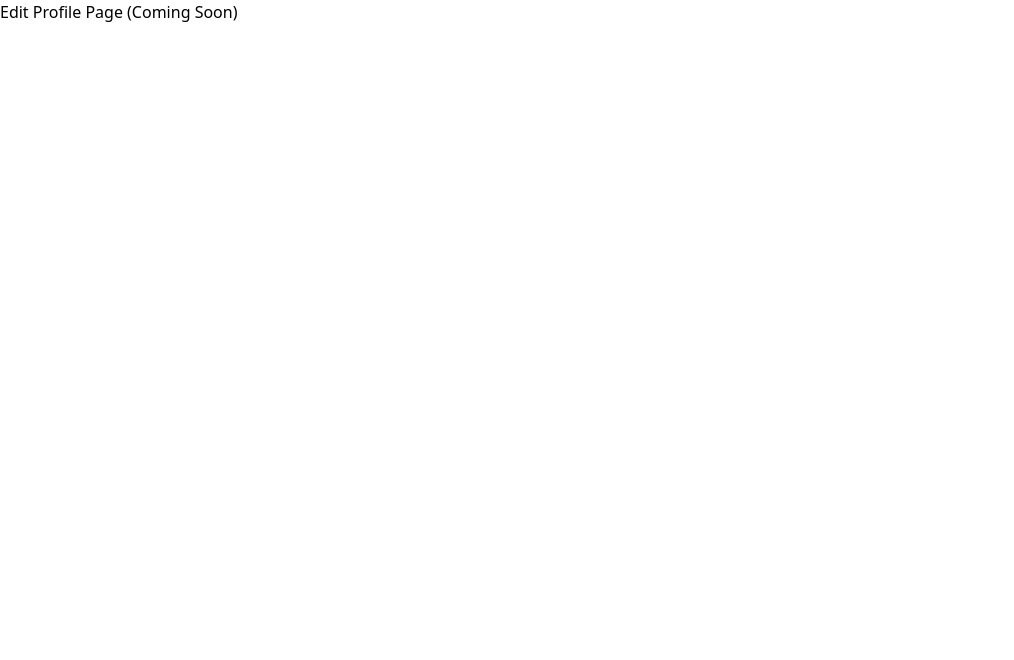
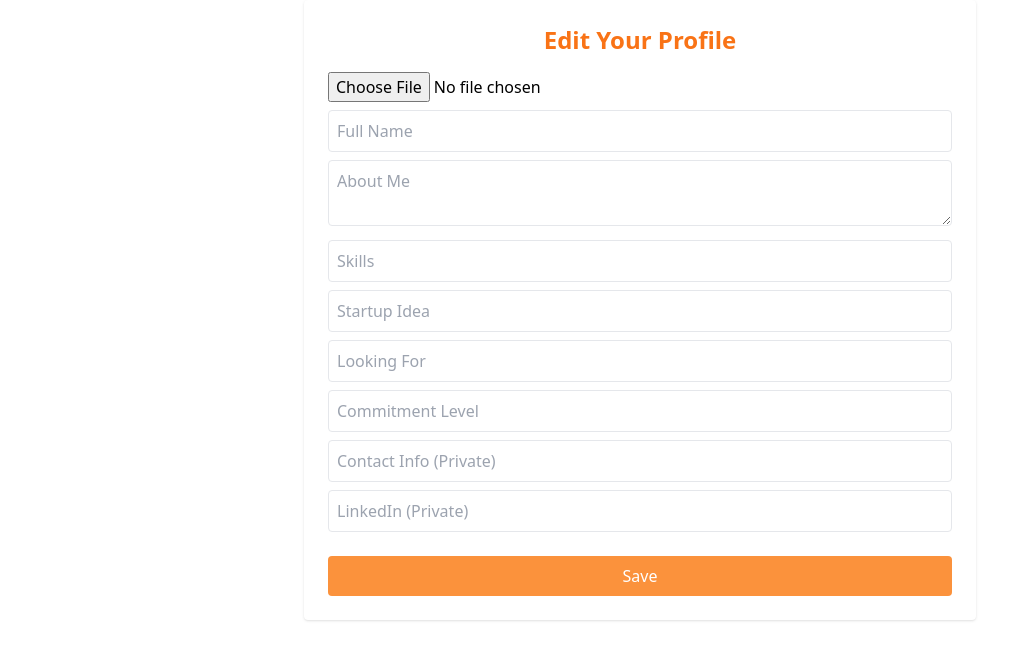
Before and after one commit to tiffany0104/sparko-mvp, a React (Vite) app: page /edit-profile in a window 1280 px wide. Shown: the top 660 px of the page, without its empty margins (0-1014 px from the left). Built offline with nearby package versions, Linux system fonts and the light colour scheme; no server answers.

Commit message:
edit profile

```diff
--- /dev/null
+++ b/src/EditProfile.jsx
@@ -0,0 +1,62 @@
+import React, { useEffect, useState } from 'react';
+import { supabase } from './supabaseClient';
+import { useNavigate } from 'react-router-dom';
+
+function EditProfile() {
+  const navigate = useNavigate();
+  const [profile, setProfile] = useState({
+    full_name: '',
+    about_me: '',
+    skills: '',
+    startup_idea: '',
+    looking_for: '',
+    commitment_level: '',
+    contact_info: '',
+    linkedin: '',
+    profile_pic_url: ''
+  });
+  const [previewUrl, setPreviewUrl] = useState('');
+
+  useEffect(() => {
+    const fetchProfile = async () => {
+      const user = supabase.auth.user();
+      if (!user) return;
+      const { data } = await supabase.from('Users').select('*').eq('id', user.id).single();
+      if (data) setProfile(data);
+    };
+    fetchProfile();
+  }, []);
+
+  const handleImageUpload = async (e) => {
+    const file = e.target.files[0];
+    const filePath = `${supabase.auth.user().id}/${file.name}`;
+    await supabase.storage.from('profile-pictures').upload(filePath, file);
+    const { publicURL } = supabase.storage.from('profile-pictures').getPublicUrl(filePath).data;
+    setProfile({ ...profile, profile_pic_url: publicURL });
+  };
+
+  const handleSave = async () => {
+    const user = supabase.auth.user();
+    if (!user) return;
+    await supabase.from('Users').upsert({ ...profile, id: user.id });
+    navigate('/profile');
+  };
+
+  return (
+    <div className="max-w-2xl mx-auto p-6 bg-white shadow rounded">
+      <h1 className="text-2xl font-bold mb-4 text-center text-orange-500">Edit Your Profile</h1>
+      <input type="file" onChange={handleImageUpload} className="mb-2" />
+      <input value={profile.full_name} onChange={(e) => setProfile({ ...profile, full_name: e.target.value })} placeholder="Full Name" className="w-full p-2 mb-2 border rounded" />
+      <textarea value={profile.about_me} onChange={(e) => setProfile({ ...profile, about_me: e.target.value })} placeholder="About Me" className="w-full p-2 mb-2 border rounded" />
+      <input value={profile.skills} onChange={(e) => setProfile({ ...profile, skills: e.target.value })} placeholder="Skills" className="w-full p-2 mb-2 border rounded" />
+      <input value={profile.startup_idea} onChange={(e) => setProfile({ ...profile, startup_idea: e.target.value })} placeholder="Startup Idea" className="w-full p-2 mb-2 border rounded" />
+      <input value={profile.looking_for} onChange={(e) => setProfile({ ...profile, looking_for: e.target.value })} placeholder="Looking For" className="w-full p-2 mb-2 border rounded" />
+      <input value={profile.commitment_level} onChange={(e) => setProfile({ ...profile, commitment_level: e.target.value })} placeholder="Commitment Level" className="w-full p-2 mb-2 border rounded" />
+      <input value={profile.contact_info} onChange={(e) => setProfile({ ...profile, contact_info: e.target.value })} placeholder="Contact Info (Private)" className="w-full p-2 mb-2 border rounded" />
+      <input value={profile.linkedin} onChange={(e) => setProfile({ ...profile, linkedin: e.target.value })} placeholder="LinkedIn (Private)" className="w-full p-2 mb-2 border rounded" />
+      <button onClick={handleSave} className="bg-orange-400 text-white px-4 py-2 rounded mt-4 w-full">Save</button>
+    </div>
+  );
+}
+
+export default EditProfile;
--- a/src/main.jsx
+++ b/src/main.jsx
@@ -4,9 +4,7 @@ import { BrowserRouter as Router, Routes, Route } from 'react-router-dom';
 import Home from './Home';
 import Auth from './Auth';
 import ProfilePage from './ProfilePage';
-
-const EditProfile = () => <div>Edit Profile Page (Coming Soon)</div>;
-const Matching = () => <div>Matching Page (Coming Soon)</div>;
+import EditProfile from './EditProfile';
 
 ReactDOM.createRoot(document.getElementById('root')).render(
   <React.StrictMode>
@@ -16,7 +14,6 @@ ReactDOM.createRoot(document.getElementById('root')).render(
         <Route path="/auth" element={<Auth />} />
         <Route path="/profile" element={<ProfilePage />} />
         <Route path="/edit-profile" element={<EditProfile />} />
-        <Route path="/matching" element={<Matching />} />
       </Routes>
     </Router>
   </React.StrictMode>
```
